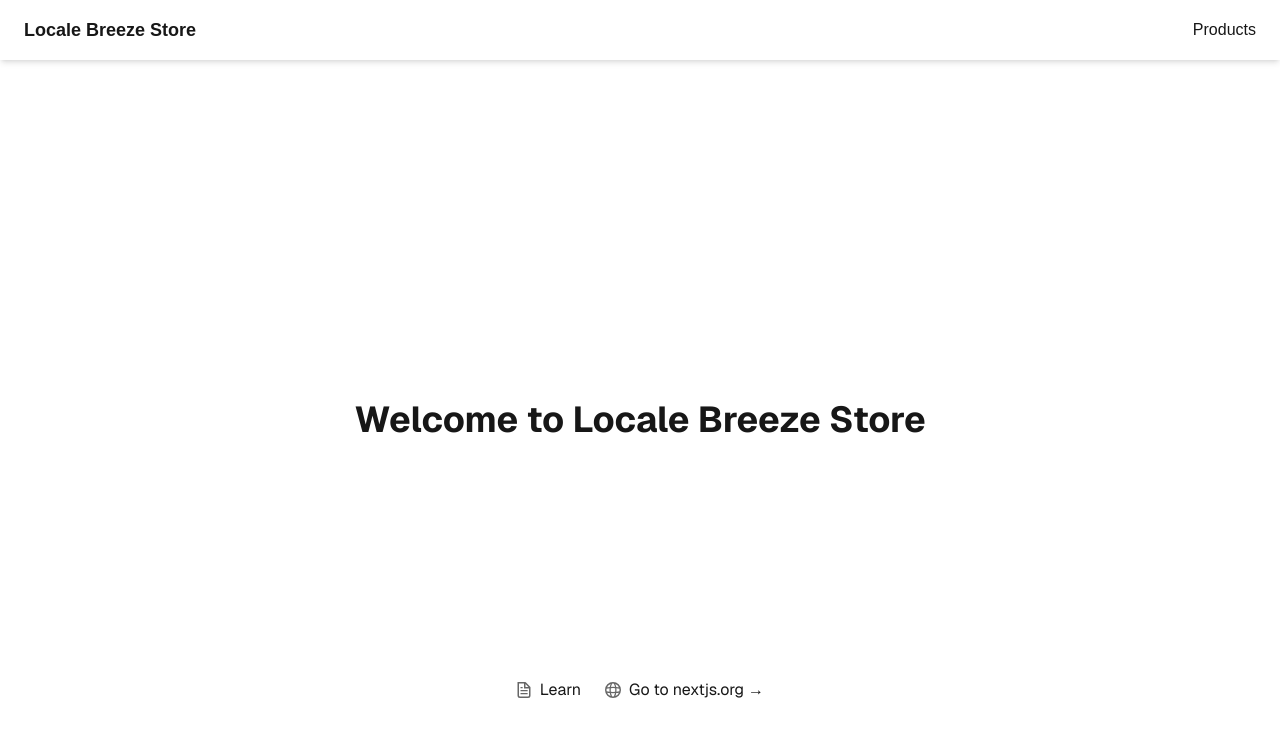
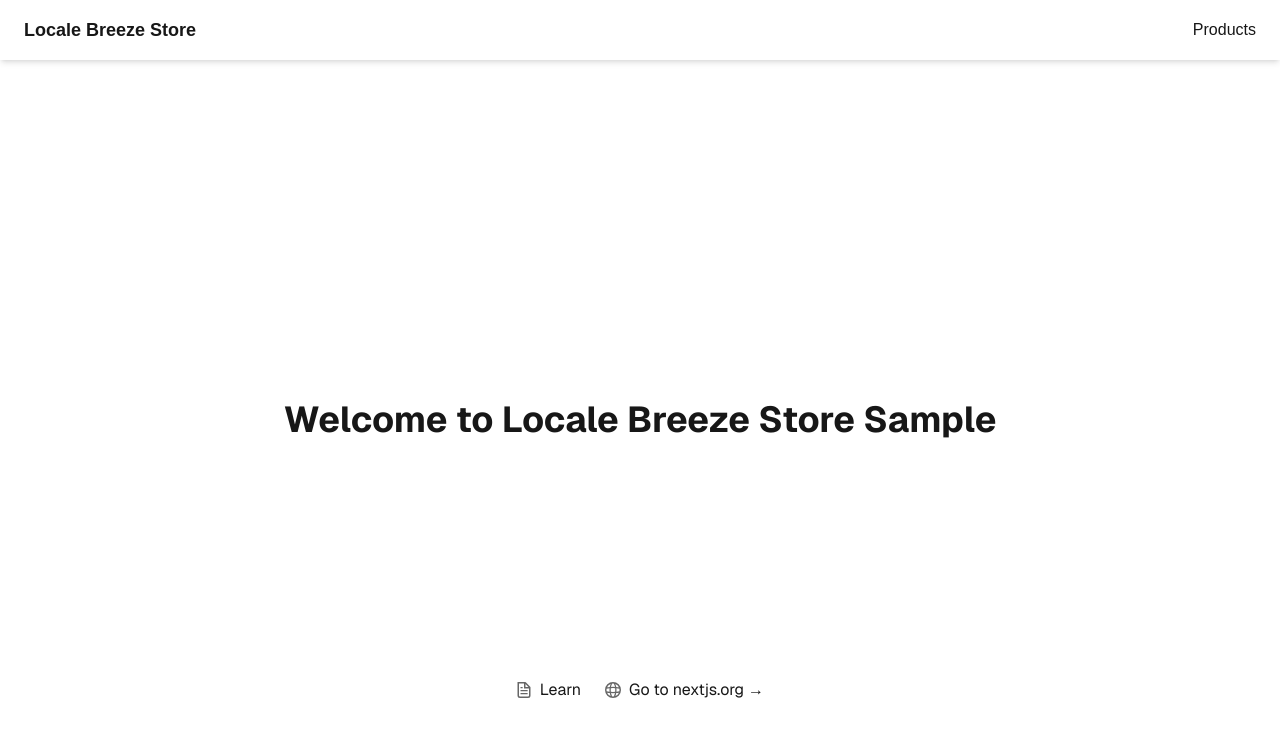
Before and after one commit to ESubrado/LocaleBreezeStore, a Next.js app in the folder client/: page / in a window 1280 px wide. Shown: the top 736 px of the page. Built offline with nearby package versions, Linux system fonts and the light colour scheme.

Commit message:
Update text

```diff
--- a/client/src/app/page.tsx
+++ b/client/src/app/page.tsx
@@ -5,10 +5,11 @@
   return (
     <>
       <Navigation />
+
       <div className="font-sans grid grid-rows-[20px_1fr_20px] items-center justify-items-center min-h-screen-90 p-8 pb-20 gap-16 sm:p-20">
         <main className="flex flex-col gap-[32px] row-start-2 items-center sm:items-start">
           <h1 className="text-4xl font-bold text-center sm:text-left">
-            Welcome to{" "}Locale Breeze Store
+            Welcome to{" "}Locale Breeze Store Sample
           </h1>
       </main>
       <footer className="row-start-3 flex gap-[24px] flex-wrap items-center justify-center">
@@ -33,12 +34,14 @@
           target="_blank"
           rel="noopener noreferrer"
         >
+
           <Image
             aria-hidden
             src="/globe.svg"
             alt="Globe icon"
             width={16}
             height={16}
+
           />
           Go to nextjs.org →
         </a>
```
